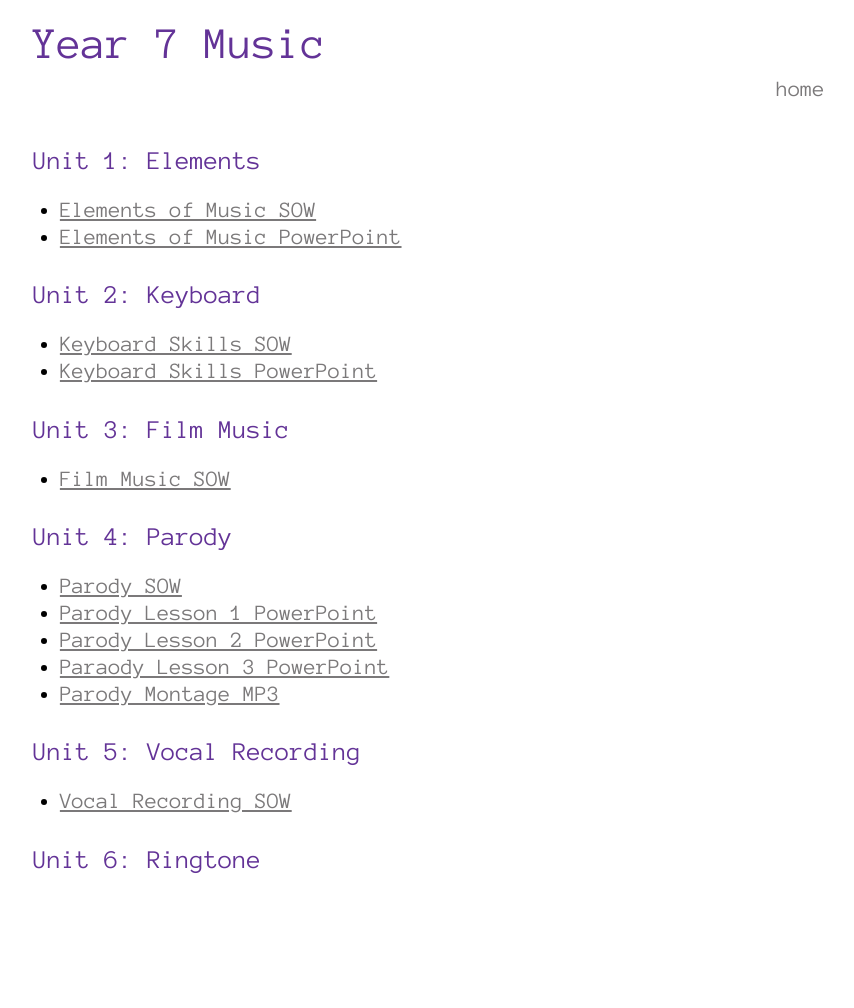
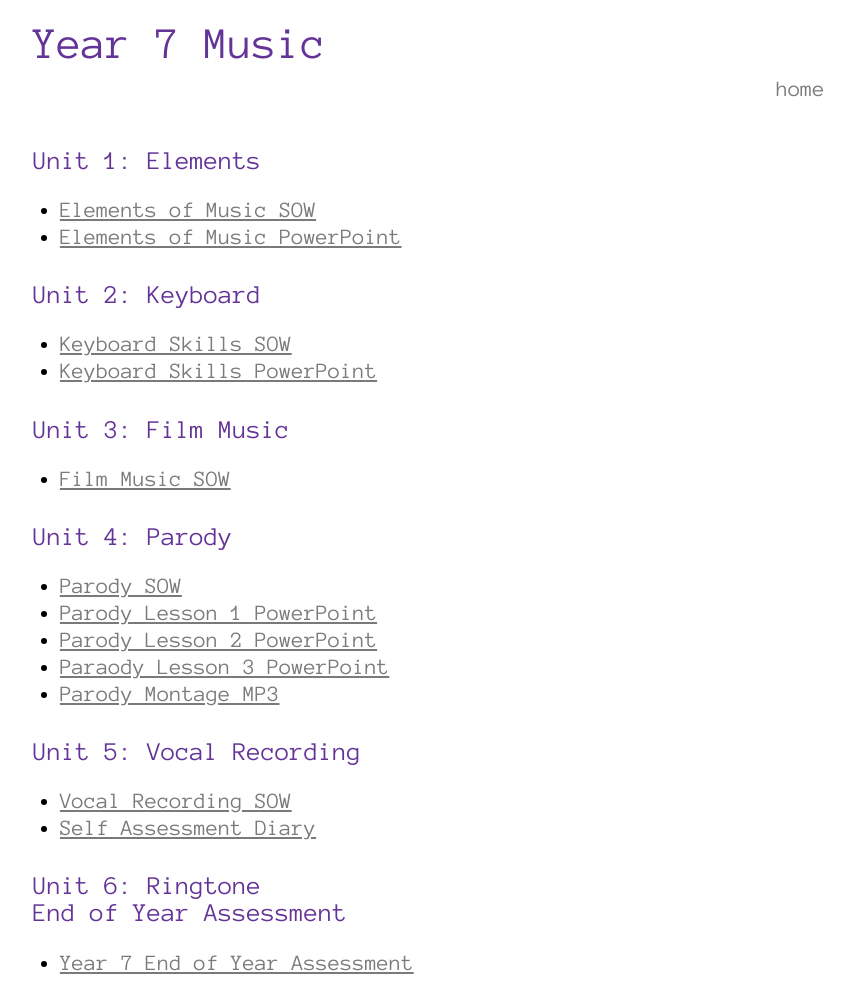
Before and after one commit to MalphasWats/stagewallis.com, a Jekyll site: the page built from music/Year7.markdown, in a window 1280 px wide. Shown: the whole page, without its empty margins (207-1061 px from the left). Built offline with Jekyll 4.4.1, drawn with Linux system fonts in a browser that asks for light colours; before the commit the page ends 900 px from its top, so only the background shows below that.

Commit message:
endofyearmusictestaddedyear7and8

```diff
--- a/music/Year7.markdown
+++ b/music/Year7.markdown
@@ -32,6 +32,14 @@ title: Year 7 Music
 ### Unit 5: Vocal Recording
 
 * [Vocal Recording SOW](year7music/Key Stage 3 Termly SOW Music Y7 Term 5[1].docx)
+* [Self Assessment Diary](year7music/Year 7 Term 5 Vocal Project Self Assessment Diary[1].docx)
 
 
 ### Unit 6: Ringtone
+
+
+
+
+### End of Year Assessment
+
+* [Year 7 End of Year Assessment](year7music/Year 7 End of Year Music Exam.docx)
--- a/music/Year8.markdown
+++ b/music/Year8.markdown
@@ -25,7 +25,13 @@ title: Year 8 Music
 ### Unit 5: Band Project
 
 * [Band Project SOW](year8music/Key Stage 3 Termly SOW Music Y8 Term 5[3].docx)
+* [Self Assessment Diary](year8music/Year 8 Term 5 Band Project Self Assessment Diary[2].docx)
 
 ### Unit 6: GarageBand Dance Composition
 
 * [](year8music/)
+
+
+### End of Year Assessment
+
+* [Year 8 End of Year Assessment](year8music/Year 8 Music End of Year Exam.docx)
```
Also changed, not shown: 4 other files.
